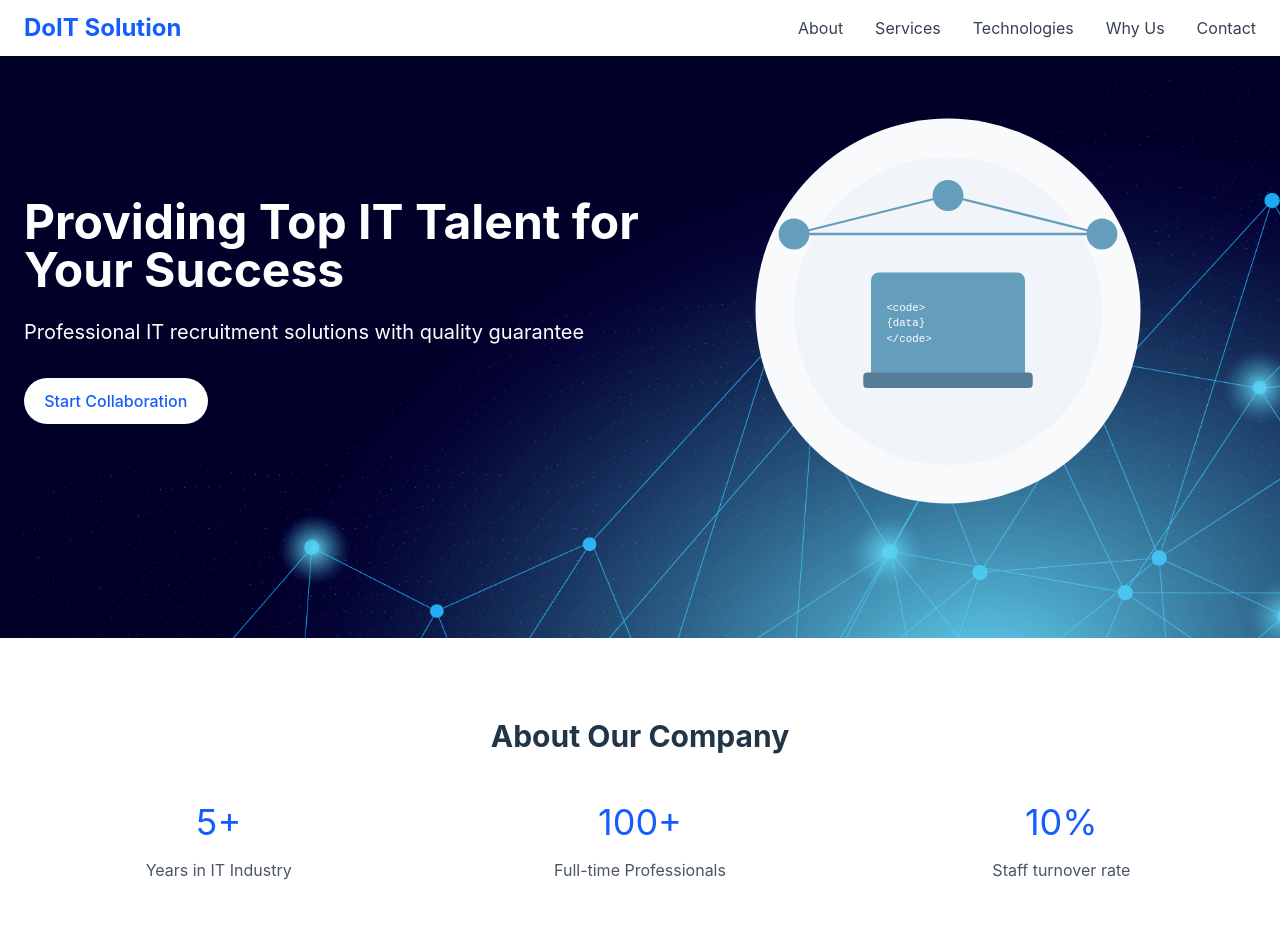
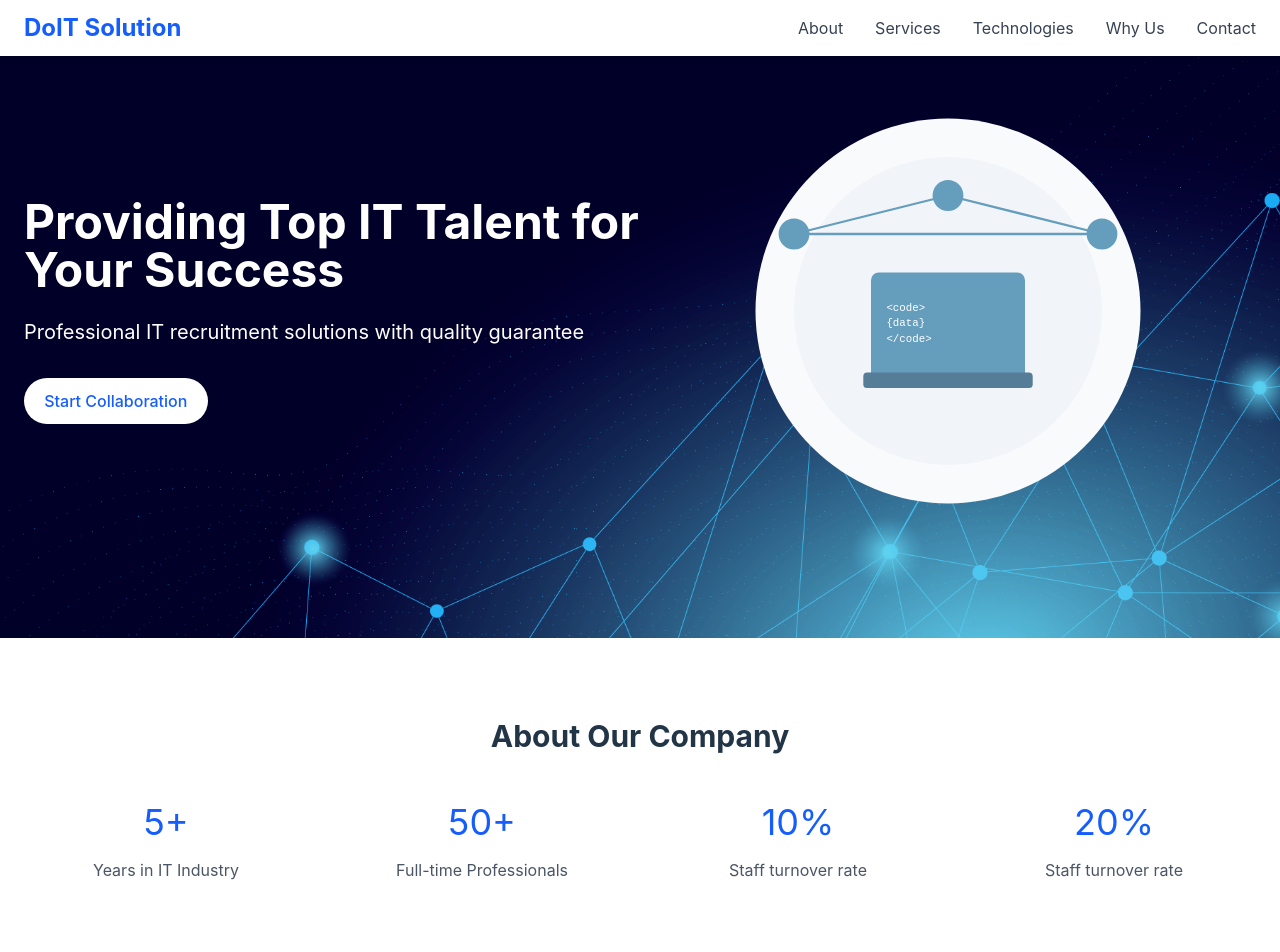
Before and after one commit to ngromyko/techtalentpro, a React (Vite) app: page / in a window 1280 px wide. Shown: the top 952 px of the page. Built offline with nearby package versions, Linux system fonts and the light colour scheme.

Commit message:
feat(ui-updates): add customer savings block

```diff
--- a/src/components/AboutUsSection.tsx
+++ b/src/components/AboutUsSection.tsx
@@ -12,30 +12,38 @@ const AboutUsSection = () => {
     <Section sectionName={"about"}>
       <Container>
         <SectionHeader>{t("aboutOurCompany")}</SectionHeader>
-        <div className="grid md:grid-cols-3 gap-8">
+        <div className="grid md:grid-cols-4 gap-8">
           <motion.div
             className="text-center"
             transition={{ ease: "easeOut", duration: 1 }}
             {...commonFadeUpAnimationProps}
           >
-            <div className="text-4xl text-blue-600 mb-4">5+</div>
-            <p className="text-gray-600">{t("yearsInIt")}</p>
+            <div className="text-4xl text-primary-blue mb-4">5+</div>
+            <p className="text-color-text">{t("yearsInIt")}</p>
           </motion.div>
           <motion.div
             className="text-center"
             transition={{ ease: "easeOut", duration: 1, delay: 0.2 }}
             {...commonFadeUpAnimationProps}
           >
-            <div className="text-4xl text-blue-600 mb-4">100+</div>
-            <p className="text-gray-600">{t("fullTimeProfessionals")}</p>
+            <div className="text-4xl text-primary-blue mb-4">50+</div>
+            <p className="text-color-text">{t("fullTimeProfessionals")}</p>
           </motion.div>
           <motion.div
             className="text-center"
             transition={{ ease: "easeOut", duration: 1, delay: 0.4 }}
             {...commonFadeUpAnimationProps}
           >
-            <div className="text-4xl text-blue-600 mb-4">10%</div>
-            <p className="text-gray-600">{t("staffTurnoverRate")}</p>
+            <div className="text-4xl text-primary-blue mb-4">10%</div>
+            <p className="text-color-text">{t("staffTurnoverRate")}</p>
+          </motion.div>
+          <motion.div
+            className="text-center"
+            transition={{ ease: "easeOut", duration: 1, delay: 0.6 }}
+            {...commonFadeUpAnimationProps}
+          >
+            <div className="text-4xl text-primary-blue mb-4">20%</div>
+            <p className="text-color-text">{t("staffTurnoverRate")}</p>
           </motion.div>
         </div>
       </Container>
--- a/src/index.css
+++ b/src/index.css
@@ -47,6 +47,6 @@ a {
 @theme {
   --color-primary: #213547;
   --color-secondary: #364153;
-  --color-text: #4a5565;
+  --color-color-text: #4a5565;
   --color-primary-blue: #155dfc;
 }
--- a/src/translations/en.json
+++ b/src/translations/en.json
@@ -16,7 +16,8 @@
     "aboutOurCompany": "About Our Company",
     "yearsInIt": "Years in IT Industry",
     "fullTimeProfessionals": "Full-time Professionals",
-    "staffTurnoverRate": "Staff turnover rate"
+    "staffTurnoverRate": "Staff turnover rate",
+    "customerSavings": "Customer savings"
   },
   "services": {
     "ourServices": "Our Services",
--- a/src/translations/ru.json
+++ b/src/translations/ru.json
@@ -16,7 +16,8 @@
     "aboutOurCompany": "О Компании",
     "yearsInIt": "Лет в ИТ Индустрии",
     "fullTimeProfessionals": "Full-time сотрудников",
-    "staffTurnoverRate": "Текучесть кадров"
+    "staffTurnoverRate": "Текучесть кадров",
+    "customerSavings": "Экономия клиентов"
   },
   "services": {
     "ourServices": "Наши Сервисы и Услуги",
```
